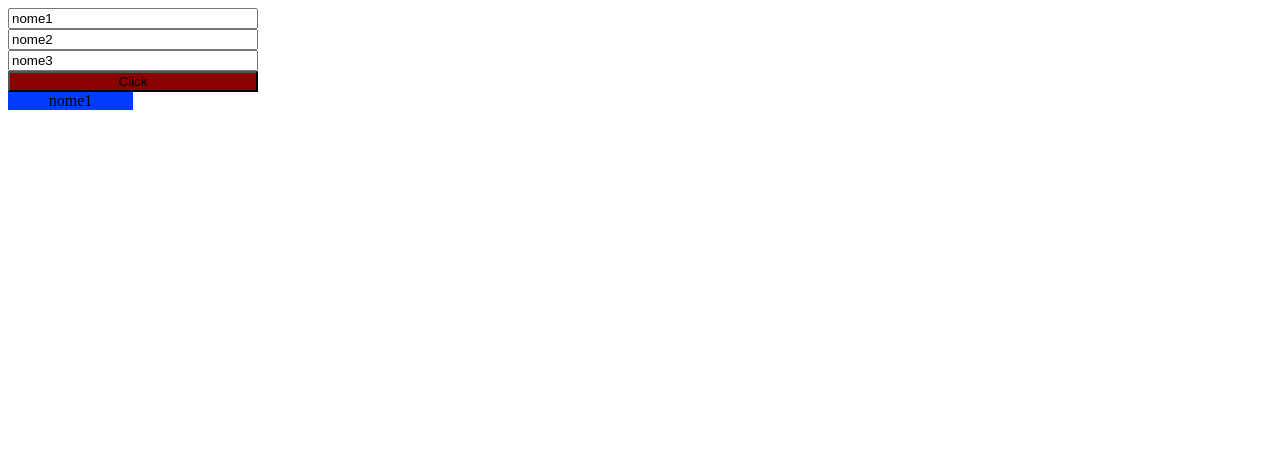
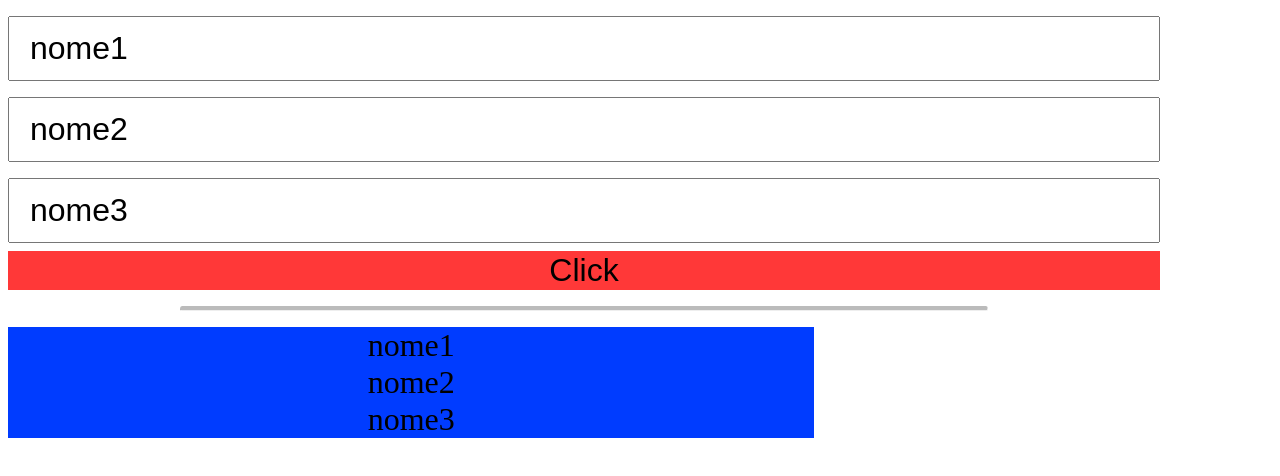
Before and after one commit to JavelFreitas/Estudos-2019-2020, a plain HTML site: page Javascript/DOM/desafio03.html in a window 1280 px wide. Both pictures are taken after a click on the button "Click". Drawn offline with Linux system fonts and the light colour scheme.

Commit message:
Aprendi a mudar o tamanho do texto, mas ainda vou procurar outra forma. Aprendi a fazer a transição que queria, embora que por enquanto seja limitado. Aprendi o valor imenso de dar commits a cada atualização bem implementada.

```diff
--- a/Javascript/DOM/desafio03.css
+++ b/Javascript/DOM/desafio03.css
@@ -1,7 +1,25 @@
+div#formEResposta {
+    resize: vertical;
+    align-items: center;
+    position: absolute;
+    width: 90%;
+    height: 70%;
+    font-size: xx-large;
+}
+
+button#form1Button {
+    background-color: rgb(255, 56, 56);
+    border: none;
+    width: 100%;
+    font-size: xx-large;
+}
+
+
 li.form1Li {
     background-color: rgb(0, 60, 255);
-    width: 125px;
-    max-width: 250px;
+    height: 70%;
+    width: 70%;
+    max-width: auto;
     list-style-type: none;
     text-align: center;
     transition: 0.34s ease-in-out;
@@ -9,5 +27,20 @@ li.form1Li {
 
 li.form1Li:hover {
     background-color: crimson;
-    width: 250px;
+    height: 100%;
+    width: 100%;
 }
+
+hr.rounded {
+    border-top: 4px solid #bbb;
+    border-radius: 5px;
+    max-width: 70%;
+}
+
+input {
+    width: 100%;
+    padding: 12px 20px;
+    margin: 8px 0;
+    box-sizing: border-box;
+    font-size: xx-large;
+}
--- a/Javascript/DOM/desafio03.html
+++ b/Javascript/DOM/desafio03.html
@@ -9,12 +9,15 @@
     </head>
 
     <body>
-        <form class="form3Nomes" id="form1" style="display: grid; max-width: 250px;">
-            <input type="text" class="form1Input" id="i1" value="nome1" onfocus="this.value=''">
-            <input type="text" class="form1Input" id="i2" value="nome2" onfocus="this.value=''">
-            <input type="text" class="form1Input" id="i3" value="nome3" onfocus="this.value=''">
-            <button id="Form1Button" type="button" style="background-color: darkred;">Click</button>
-        </form>
+        <div id="formEResposta">
+            <form class="form3Nomes" id="form1">
+                <input type="text" class="form1Input" id="i1" value="nome1" onfocus="this.value=''">
+                <input type="text" class="form1Input" id="i2" value="nome2" onfocus="this.value=''">
+                <input type="text" class="form1Input" id="i3" value="nome3" onfocus="this.value=''">
+                <button id="form1Button" type="button">Click</button>
+                <hr class="rounded">
+            </form>
+        </div>
 
     </body>
 
@@ -40,14 +43,10 @@
 
             var placeList = document.querySelector("form#form1");
 
-            var unordered = document.createElement("ul");
-            unordered.setAttribute("class", "lists");
-
-
-            unordered.appendChild(criaLi(inputElements[0]));
-
             console.log("");
             placeList.appendChild(criaLi(inputElements[0]));
+            placeList.appendChild(criaLi(inputElements[1]));
+            placeList.appendChild(criaLi(inputElements[2]));
         }
 
 
```
